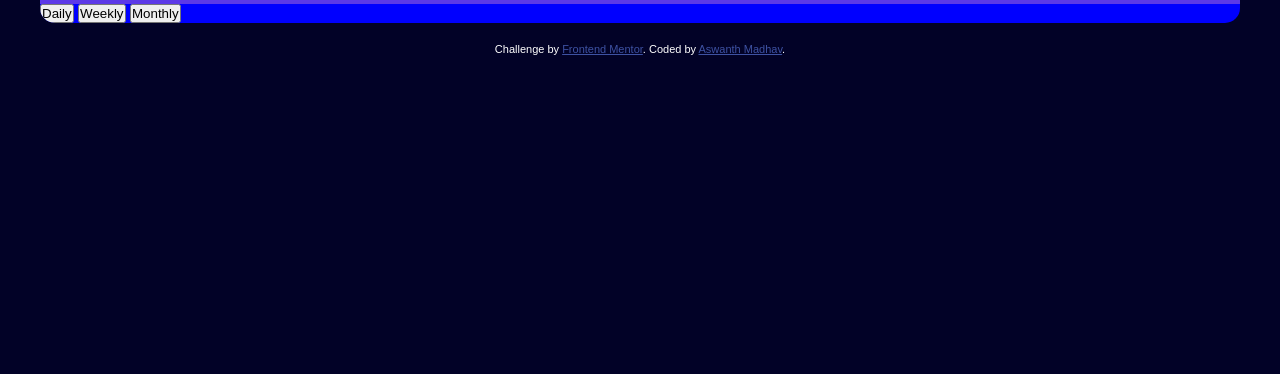
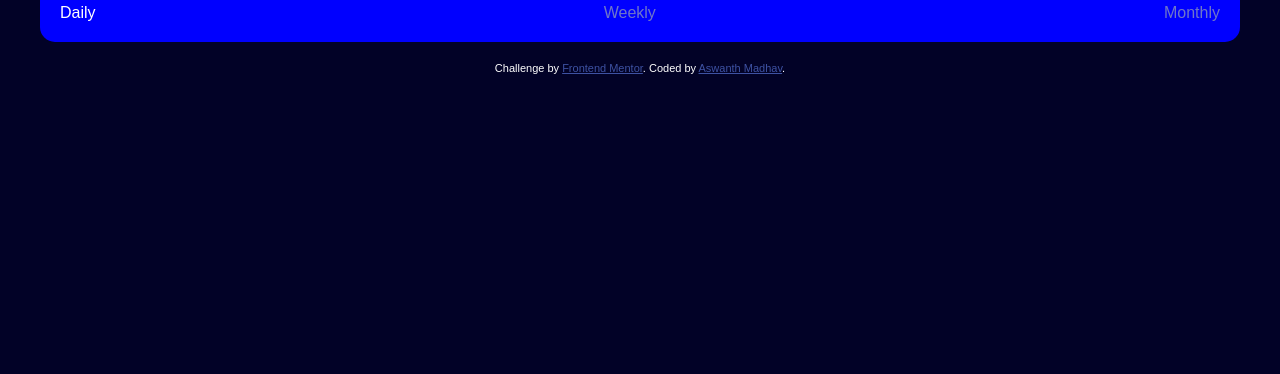
Before and after one commit to MaAs0706/Time-tracking-dashboard, a plain HTML site: page index.html in a window 1280 px wide. Shown: the part 426-800 px from the top of the page. Drawn offline with Linux system fonts and the light colour scheme.

Commit message:
feat: add css styling to period selection and button

```diff
--- a/style.css
+++ b/style.css
@@ -57,3 +57,24 @@ body{
     font-family:'Courier New', Courier, monospace
 
 }
+
+.period-selection{
+    padding: 20px;
+    display: flex;
+    justify-content: space-between;
+
+}
+
+.period-btn{
+    background: none;
+    border: none;
+    color: hsl(235, 45%, 61%);
+    font-size: 16px;
+    cursor: pointer;
+    transition: color 0.3s;
+}
+
+.period-btn.active ,
+.period-btn.active{
+    color: white;
+}
```
